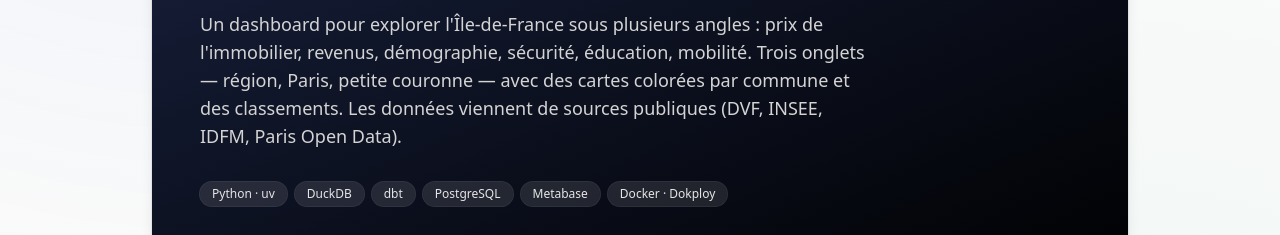
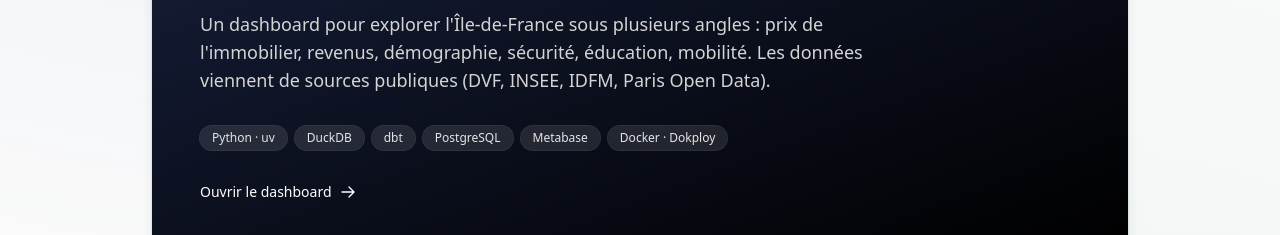
Before and after one commit to thomasdlr/panorama_idf, a plain HTML site: page landing/index.html in a window 1280 px wide. Shown: the part 551-786 px from the top of the page. Drawn offline with nearby package versions, Linux system fonts and the light colour scheme.

Commit message:
Update Readme and landing

```diff
--- a/landing/index.html
+++ b/landing/index.html
@@ -102,9 +102,7 @@
               <p class="mt-4 max-w-2xl text-base leading-relaxed text-neutral-300 sm:text-lg">
                 Un dashboard pour explorer l'Île-de-France sous plusieurs
                 angles : prix de l'immobilier, revenus, démographie, sécurité,
-                éducation, mobilité. Trois onglets — région, Paris, petite
-                couronne — avec des cartes colorées par commune et des
-                classements. Les données viennent de sources publiques (DVF,
+                éducation, mobilité. Les données viennent de sources publiques (DVF,
                 INSEE, IDFM, Paris Open Data).
               </p>
 
```
Also changed, not shown: 1 other file.
